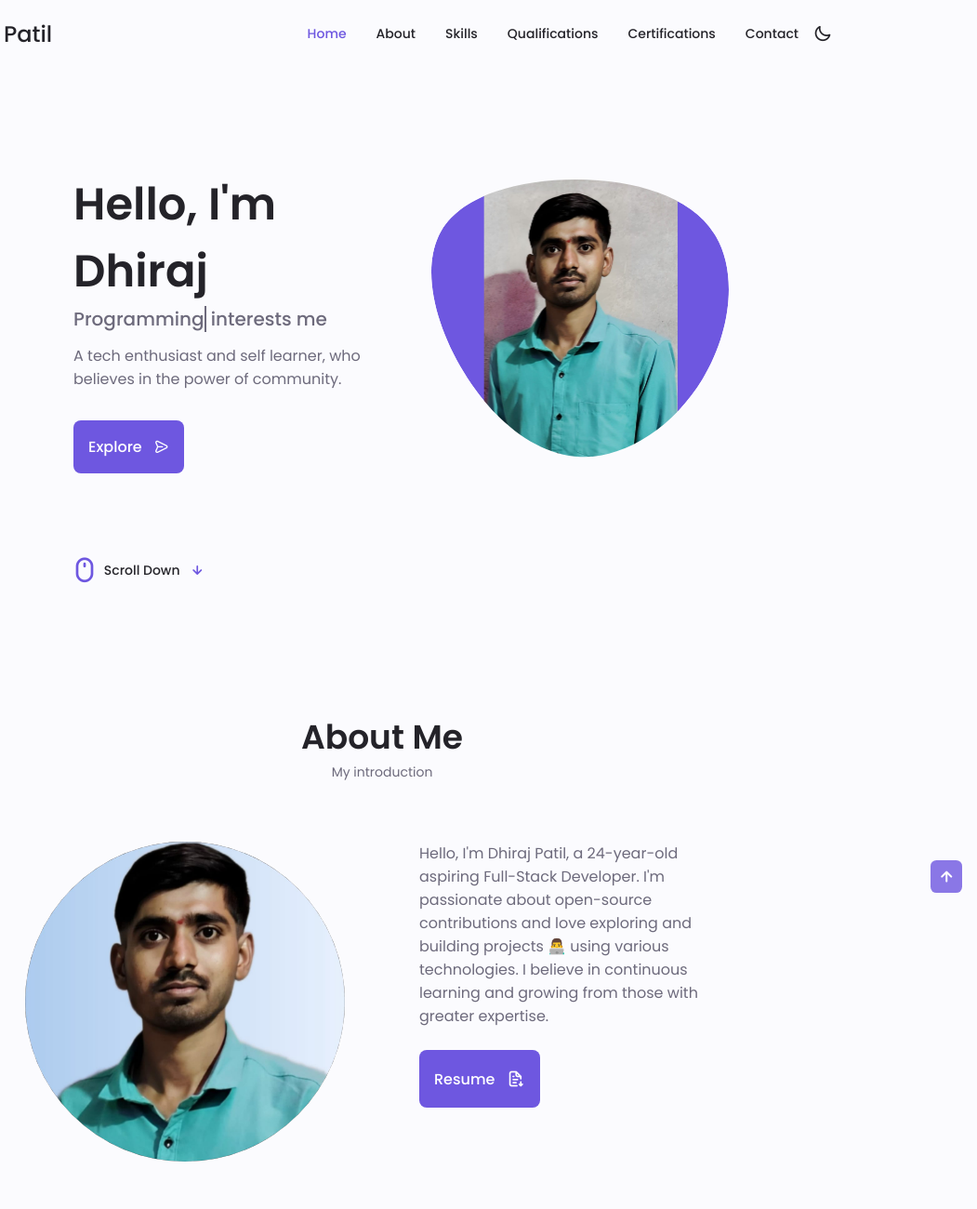
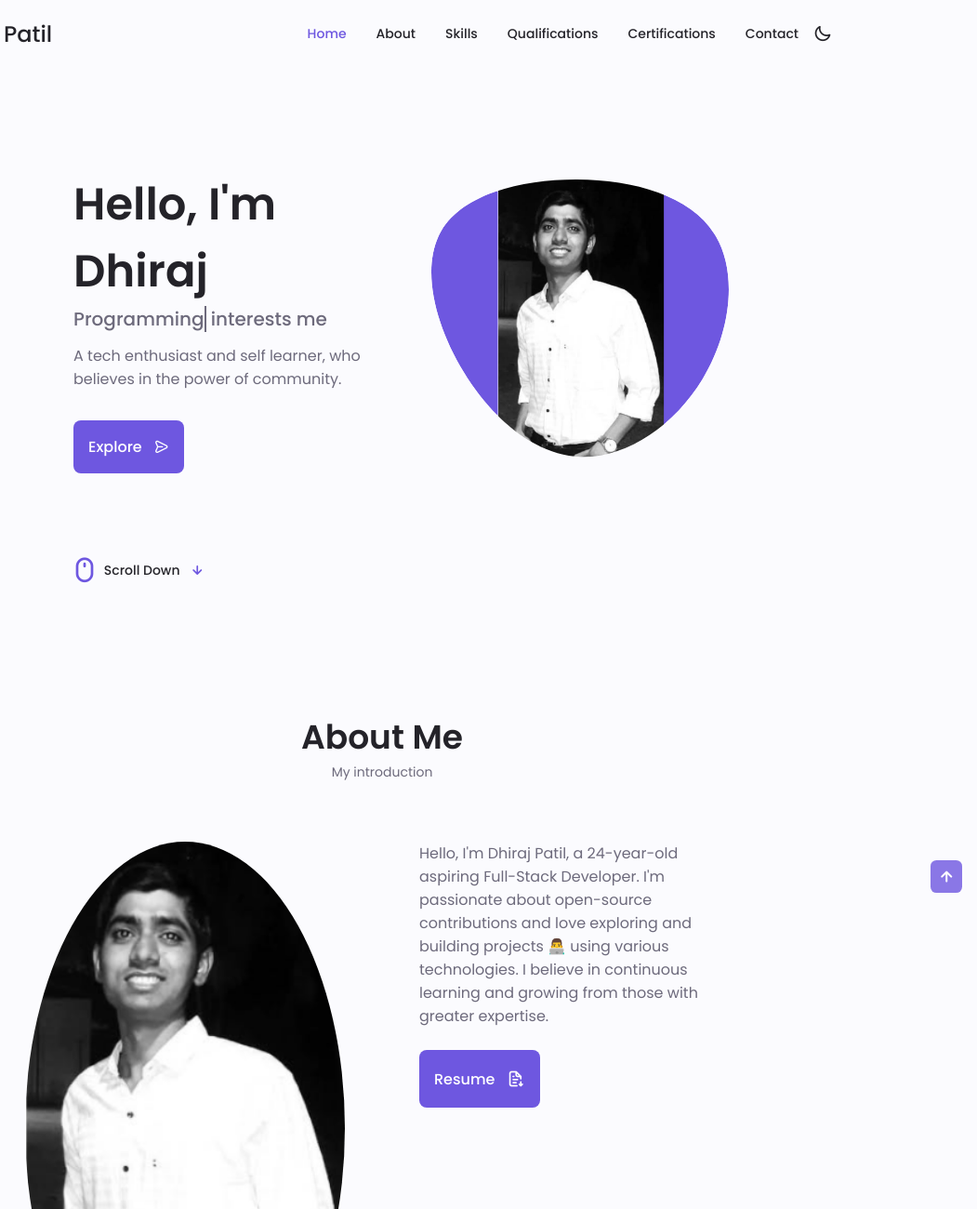
Before and after one commit to DhirajHDesale/PortFolio, a plain HTML site: page index.html in a window 1280 px wide. Shown: the top 1300 px of the page at 93% size, 229-1280 px from the left. Drawn offline with nearby package versions, Linux system fonts and the light colour scheme; a script that the page names is missing.

Commit message:
new photo added

```diff
--- a/index.html
+++ b/index.html
@@ -6,19 +6,17 @@
     <meta charset="UTF-8" />
     <meta http-equiv="X-UA-Compatible" content="IE=edge" />
     <meta name="viewport" content="width=device-width, initial-scale=1.0" />
-    <link rel="shortcut icon" href="./metaimage.jpg" type="image/webp">
-    <link rel="icon" href="./akshay.jpg" type="image/webp">
+    <link rel="shortcut icon" href="./meta_img.jpeg" type="image/webp">
     <meta name="description" content="Dhiraj is currently a Student. He is enthusiastic about technology and Development." />
     <meta property="og:title" content="Dhiraj Patil" />
     <meta property="og:url" content="https://shubhamdesale.github.io/dhiraj/" />
     <meta property="og:description" content="Dhiraj is currently a last year M.C.A. student from India. He is enthusiastic about technology and Development." />
-    <meta property="og:image:secure_url" content="./metaimage" />
-    <meta property="og:image" content="./metaimage" />
+    <meta property="og:image:secure_url" content="./meta_img" />
+    <meta property="og:image" content="./meta_img" />
     <meta property="profile:username" content="Dhiraj Patil" />
     <meta name="twitter:card" content="summary" />
     <meta name="twitter:title" content="Dhiraj Patil" />
-    <meta name="twitter:image" content="metaimage" />
-    <meta name="twitter:url" content="https://shubhamdesale.github.io/dhiraj/" />
+    <meta name="twitter:image" content="meta_img" />
     <link rel="stylesheet" href="https://unicons.iconscout.com/release/v4.0.0/css/line.css" />
     <link rel="stylesheet" href="swiper-bundle.min.css">
     <link rel="stylesheet" href="style.css" />
@@ -133,7 +131,7 @@
                     165.547 130.807 187.559 100.226 186.353C69.6454 185.297 41.0228 161.023 21.7403
                     129.362C2.45775 97.8511 -7.48481 59.1033 6.67581 34.5279C20.9871 10.1032 59.7028
                     -0.149132 97.9666 0.00163737C136.23 0.303176 174.193 10.857 190.312 36.4879Z" />
-                <image class="home_blob-img" style = "height: 200px; Width: 225px;" x="-12" y="0" href="./dhiraj.jpg" />
+                <image class="home_blob-img" style = "height: 200px; Width: 225px;" x="-12" y="0" href="./dhiraj_img.png" />
               </g>
             </svg>
                     </div>
@@ -169,7 +167,7 @@
             <h2 class="section_title">About Me</h2>
             <span class="section_subtitle">My introduction</span>
             <div class="about_container container grid">
-                <img src="./MyPic.jpeg" height="120px" width="120px" style="border-radius: 50%;" class="about_img" />
+                <img src="./dhiraj_img.png" height="120px" width="120px" style="border-radius: 50%;" class="about_img" />
                 <div class="about_data">
                     <p class="about_description">
                        Hello, I'm Dhiraj Patil, a 24-year-old aspiring Full-Stack Developer. I'm passionate about open-source contributions and love exploring and building projects 👨‍💻 using various technologies. I believe in continuous learning and growing from those with greater expertise.
```
Also changed, not shown: MyPic.jpeg (deleted), dhiraj.jpg (deleted), dhiraj_img.png (added), meta_img.jpeg (added), metaimage.jpg (deleted).
